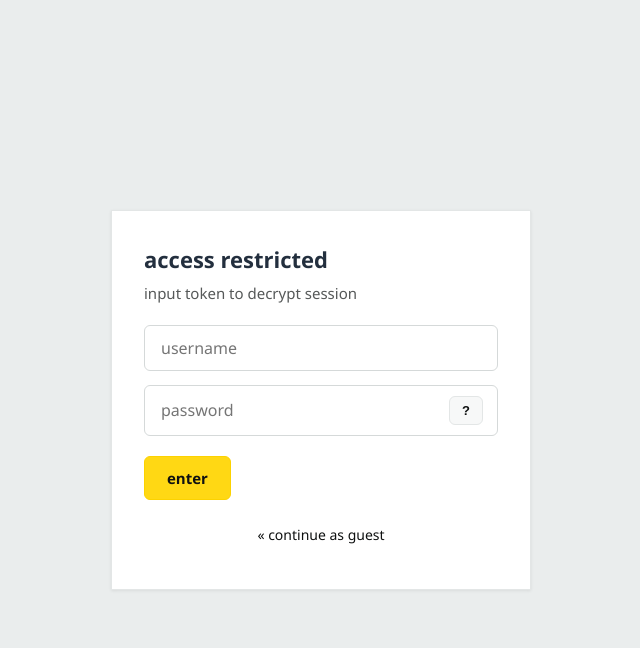
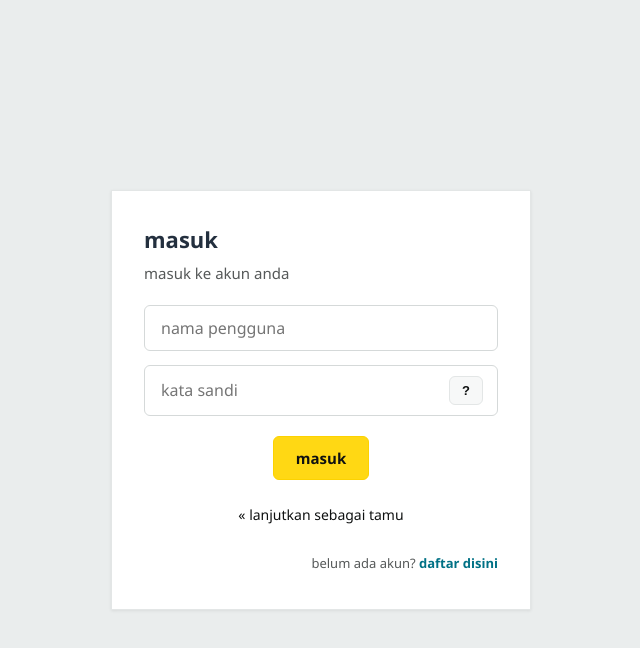
Before and after one commit to agenmosat/weeklywork, a PHP site: page /index.php?login=1 in a window 1280 px wide. Shown: the top 648 px of the page, without its empty margins (319-959 px from the left). Run offline with PHP 8.4, Linux system fonts and the light colour scheme.

Commit message:
yawnnnnnnnn* oyasumi minna :D

```diff
--- a/assets/style.css
+++ b/assets/style.css
@@ -178,7 +178,11 @@ body.themedark .error { background-color: #3B1F1F; }
     font-weight: 700;
     cursor: pointer;
     font-family: var(--font);
-    transition: background-color 0.15s ease, transform 0.1s ease; /* Tambahan transisi */
+    transition: background-color 0.15s ease, transform 0.1s ease;
+    text-decoration: none;
+    display: inline-flex;
+    align-items: center;
+    justify-content: center;
 }
 
 .enterbtn:active {
@@ -1763,3 +1767,54 @@ body.themedark .quickitem:hover {
     color: var(--textmute);
     line-height: 1.6;
 }
+
+.captchawrap {
+    display: flex;
+    gap: 8px;
+    align-items: center;
+}
+
+.captchaimg {
+    height: 44px;
+    border-radius: var(--radius-sm);
+    border: 1px solid var(--borderstrong);
+    cursor: pointer;
+}
+
+.captchainput {
+    flex: 1;
+}
+
+.btncenter {
+    display: flex;
+    justify-content: center;
+    align-items: center;
+    margin-top: 20px;
+    width: 100%;
+}
+
+.cardrow {
+    display: flex;
+    justify-content: space-between;
+    align-items: center;
+    margin-top: 16px;
+    gap: 10px;
+}
+
+.cardfoot {
+    text-align: right;
+    font-size: 13px;
+    color: var(--textdim);
+    margin-left: auto;
+}
+
+.cardlink {
+    color: var(--linkcolor);
+    text-decoration: none;
+    font-weight: 600;
+}
+
+.cardlink:hover {
+    color: var(--linkhover);
+    text-decoration: underline;
+}
--- a/index.php
+++ b/index.php
@@ -28,11 +28,11 @@ if (!isset($_GET['login']) && !isset($_GET['status']) && !isset($_GET['timeout']
 }
 
 if (isset($_GET['timeout'])) {
-    $message = "session expired, please login again";
+    $message = "sesi berakhir, silakan masuk kembali";
 } elseif (isset($_GET['status']) && $_GET['status'] === 'logout') {
-    $message = "logged out successfully";
+    $message = "berhasil keluar";
 } elseif (isset($_GET['redirect']) && $_GET['redirect'] === 'checkout') {
-    $message = "please login to continue with your purchase";
+    $message = "silakan masuk untuk melanjutkan pembelian";
 }
 
 $max_attempts = 5;
@@ -125,7 +125,7 @@ if ($_SERVER['REQUEST_METHOD'] === 'POST' && (isset($_POST['enter']) || isset($_
             }
             $_SESSION[$attempts_key]['count']++;
             $_SESSION[$attempts_key]['last'] = $now;
-            $message = "Username or password incorrect";
+            $message = "nama pengguna atau kata sandi salah";
         }
     }
 }
@@ -141,14 +141,14 @@ if (isset($_GET['logout'])) {
 <head>
     <meta charset="UTF-8">
     <meta name="viewport" content="width=device-width, initial-scale=1.0">
-    <title>secret</title>
-    <link rel="stylesheet" href="assets/style.css?v=3">
+    <title>masuk</title>
+    <link rel="stylesheet" href="assets/style.css?v=5">
 </head>
 <body class="page themelight">
 
     <div class="card">
-        <div class="title">access restricted</div>
-        <div class="subtitle">input token to decrypt session</div>
+        <div class="title">masuk</div>
+        <div class="subtitle">masuk ke akun anda</div>
 
         <?php if ($message != ""): ?>
             <div class="error"><?php echo htmlspecialchars($message); ?></div>
@@ -157,23 +157,28 @@ if (isset($_GET['logout'])) {
         <form action="" method="post" class="form">
             <?= csrf_field(); ?>
             <div class="field">
-                <input type="text" name="username" id="username" class="tokeninput" placeholder="username" required>
+                <input type="text" name="username" id="username" class="tokeninput" placeholder="nama pengguna" required>
             </div>
             <div class="field">
-                <input type="password" name="password" id="token" class="tokeninput" placeholder="password" required>
+                <input type="password" name="password" id="token" class="tokeninput" placeholder="kata sandi" required>
                 <button type="button" id="togglebtn" class="togglebtn" onclick="toggleshow()">?</button>
             </div>
-            <div class="btnwrap">
-                <button type="submit" name="enter" class="enterbtn">enter</button>
+            <div class="btncenter" style="display:flex;justify-content:center;margin-top:20px">
+                <button type="submit" name="enter" class="enterbtn">masuk</button>
+            </div>
+            <a href="home/dashboard.php" class="sidelink" style="margin-top:14px;text-align:center;display:block">&laquo; lanjutkan sebagai tamu</a>
+            <div class="cardrow" style="display:flex;justify-content:space-between;align-items:center;margin-top:16px">
                 <div class="themeswitcher">
-                    <span class="themelabel">theme</span>
+                    <span class="themelabel">tema</span>
                     <select id="themepick" class="themeselect" onchange="switchtheme(this.value)">
-                        <option value="themelight">light</option>
-                        <option value="themedark">dark</option>
+                        <option value="themelight">terang</option>
+                        <option value="themedark">gelap</option>
                     </select>
                 </div>
+                <div class="cardfoot" style="text-align:right;margin-left:auto">
+                    belum ada akun? <a href="signup.php" class="cardlink">daftar disini</a>
+                </div>
             </div>
-            <a href="home/dashboard.php" class="sidelink" style="margin-top:14px;text-align:center;display:block">&laquo; continue as guest</a>
         </form>
     </div>
 
--- a/partials/topbar.php
+++ b/partials/topbar.php
@@ -39,6 +39,7 @@ if (file_exists('config/database.php')) {
         <?php else: ?>
             <span class="userbadge">tamu</span>
             <a href="<?php echo $topbarbase; ?>index.php?login=1" class="navlink">masuk</a>
+            <a href="<?php echo $topbarbase; ?>signup.php" class="navlink">daftar</a>
         <?php endif; ?>
         <div class="themeswitcher">
             <select id="themepick" class="themeselect" onchange="switchtheme(this.value)" aria-label="theme">
```
Also changed, not shown: captcha.php (added, +25 -0 lines), signup.php (added, +132 -0 lines).
